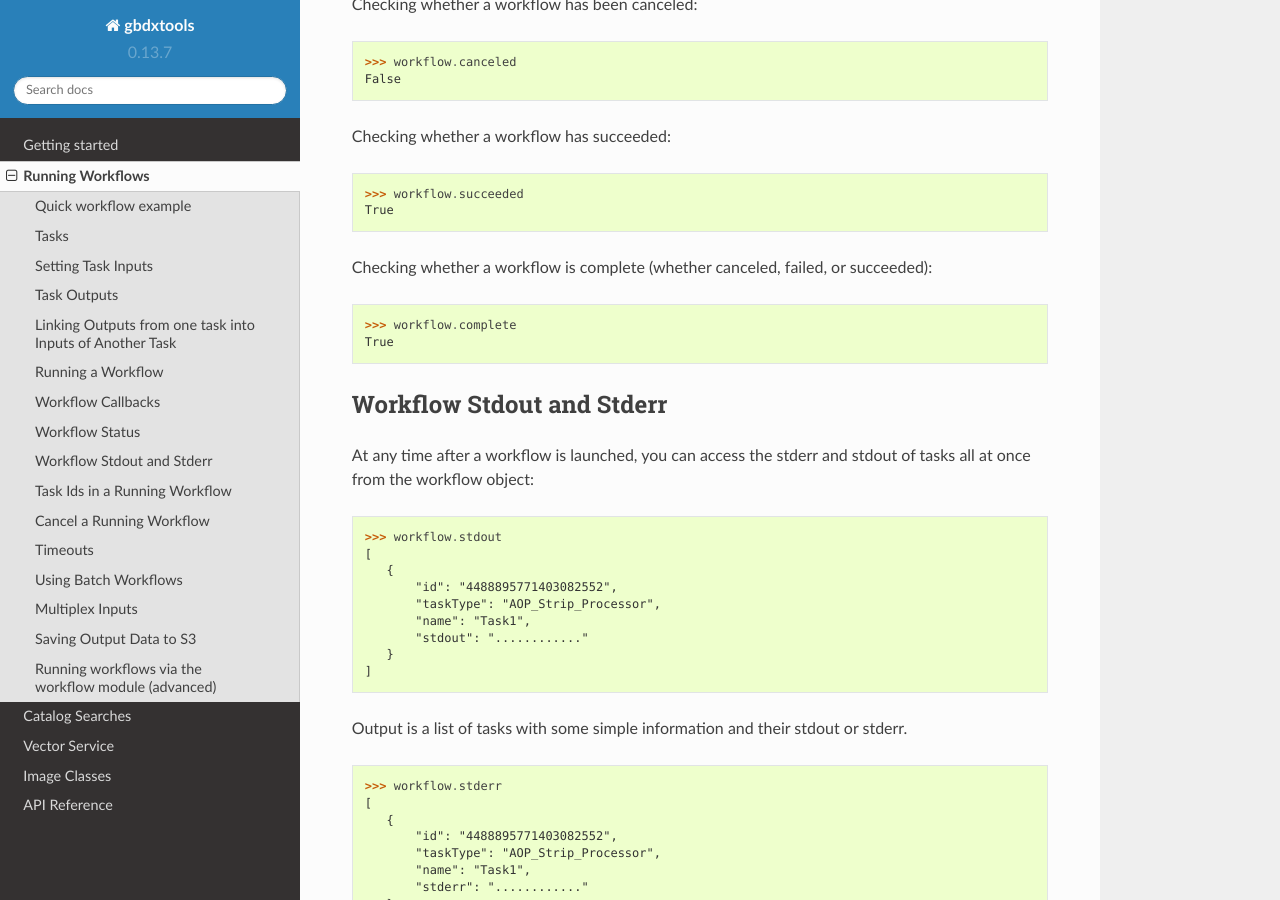
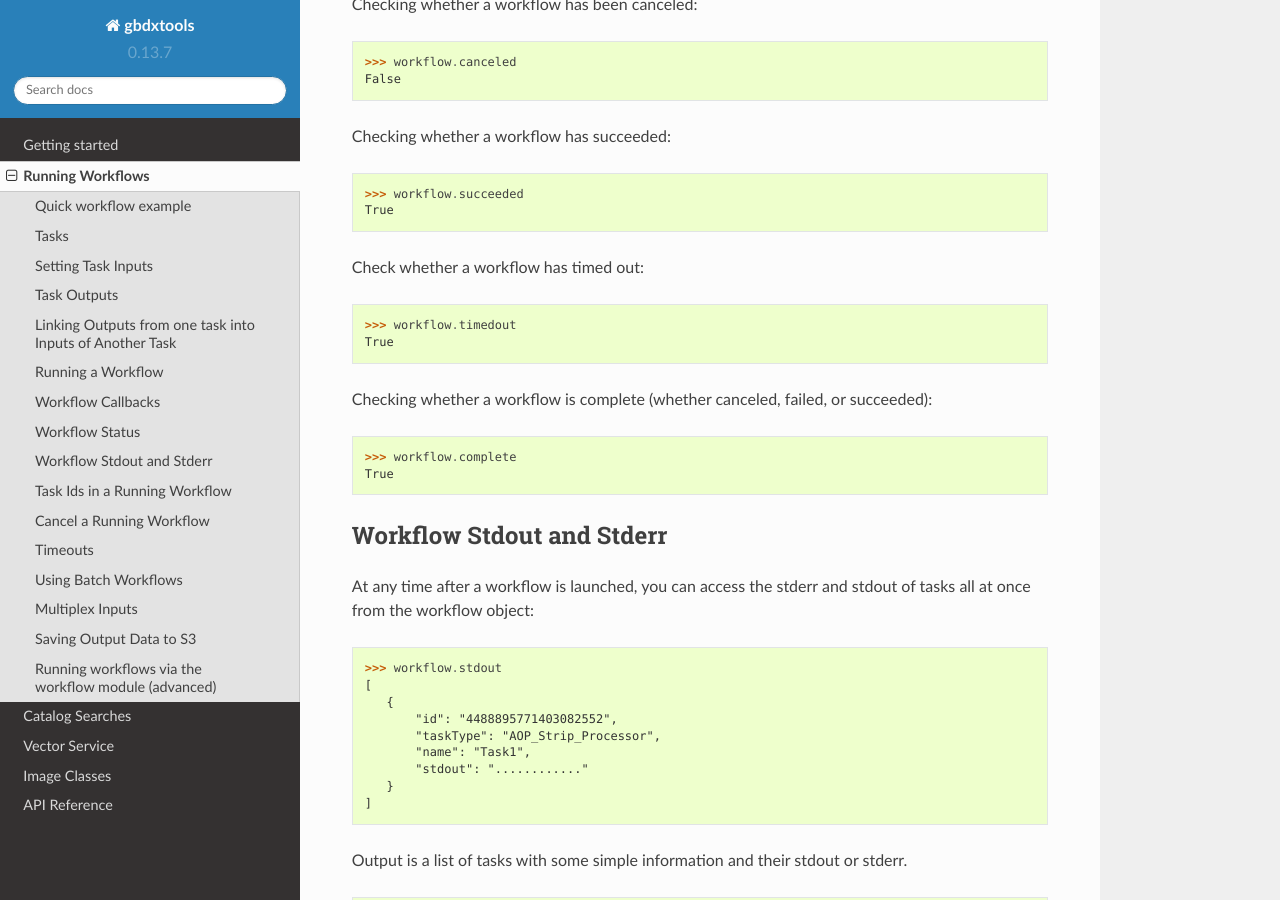
Before and after one commit to DigitalGlobe/gbdxtools, a Sphinx documentation site: the page built from docs/running_workflows.rst, in a window 1280 px wide and 900 px high, scrolled down 3635 px. Built offline with Sphinx 7.4.7 and the Read the Docs theme 2.0.0, drawn with Linux system fonts in a browser that asks for light colours.

Commit message:
Adds docs for workflow.timedout attribute.

```diff
--- a/docs/running_workflows.rst
+++ b/docs/running_workflows.rst
@@ -205,6 +205,13 @@ Checking whether a workflow has succeeded:
    >>> workflow.succeeded
    True
 
+Check whether a workflow has timed out:
+
+.. code-block:: python
+
+    >>> workflow.timedout
+    True
+
 Checking whether a workflow is complete (whether canceled, failed, or succeeded):
 
 .. code-block:: python
```
